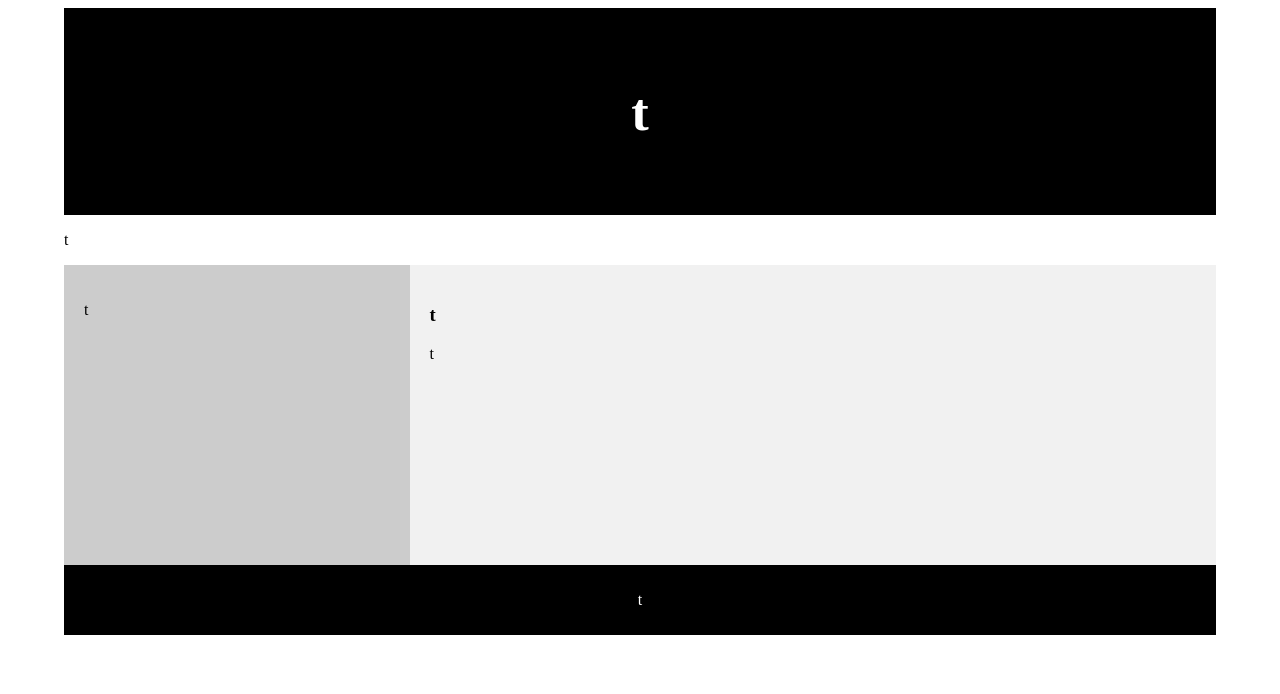
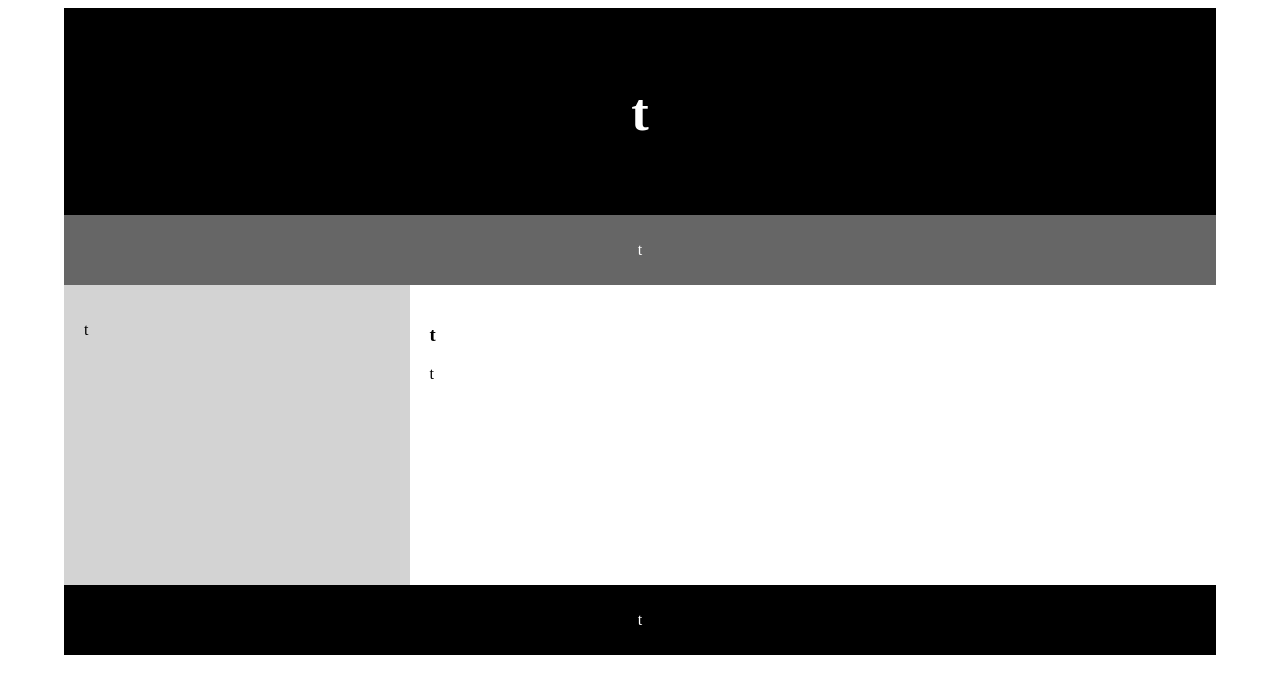
Before and after one commit to simo440/simo440.github.io, a plain HTML site: page third.html in a window 1280 px wide. Drawn offline with Linux system fonts and the light colour scheme.

Commit message:
Update third.html

```diff
--- a/third.html
+++ b/third.html
@@ -19,18 +19,23 @@ header {
   font-size: 35px;
   color: white;
 }
+nav {
+  background-color: #666;
+  padding: 10px;
+  text-align: center;
+  color: white;
+}
 aside {
   float: left;
   width: 30%;
   height: 300px;
-  background: #ccc;
+  background-color: #D3D3D3;
   padding: 20px;
 }
 article {
   float: left;
   padding: 20px;
   width: 70%;
-  background-color: #f1f1f1;
   height: 300px;
 }
 section:after {
```
